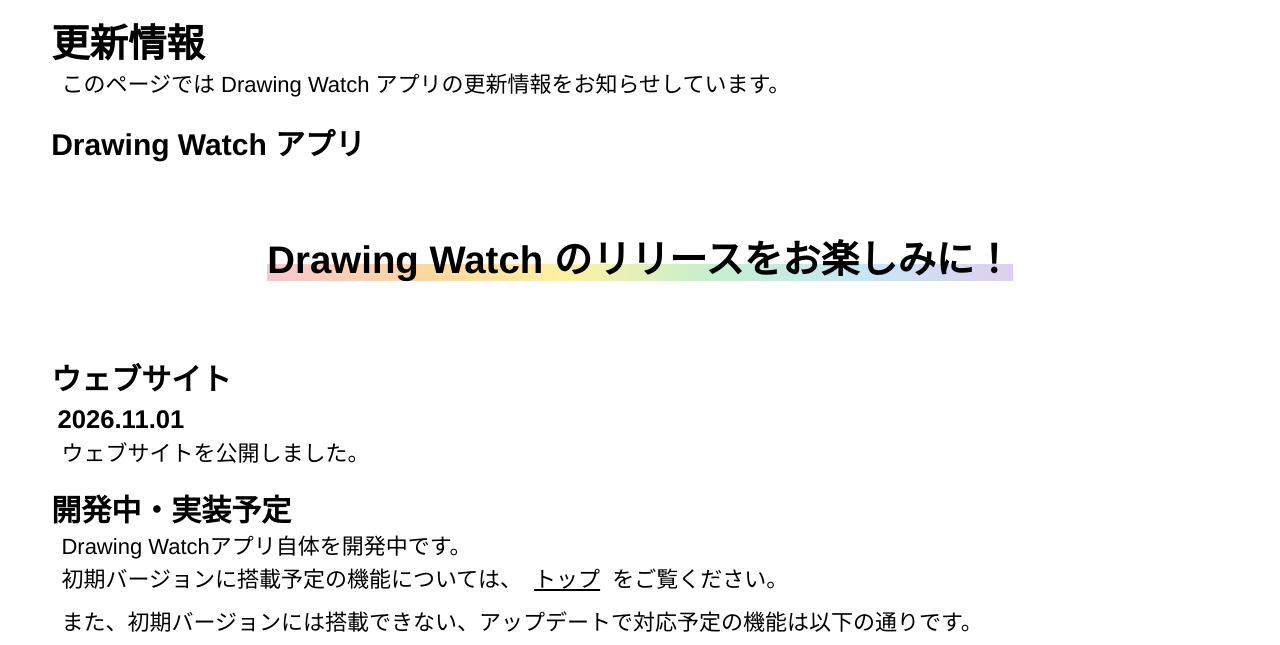
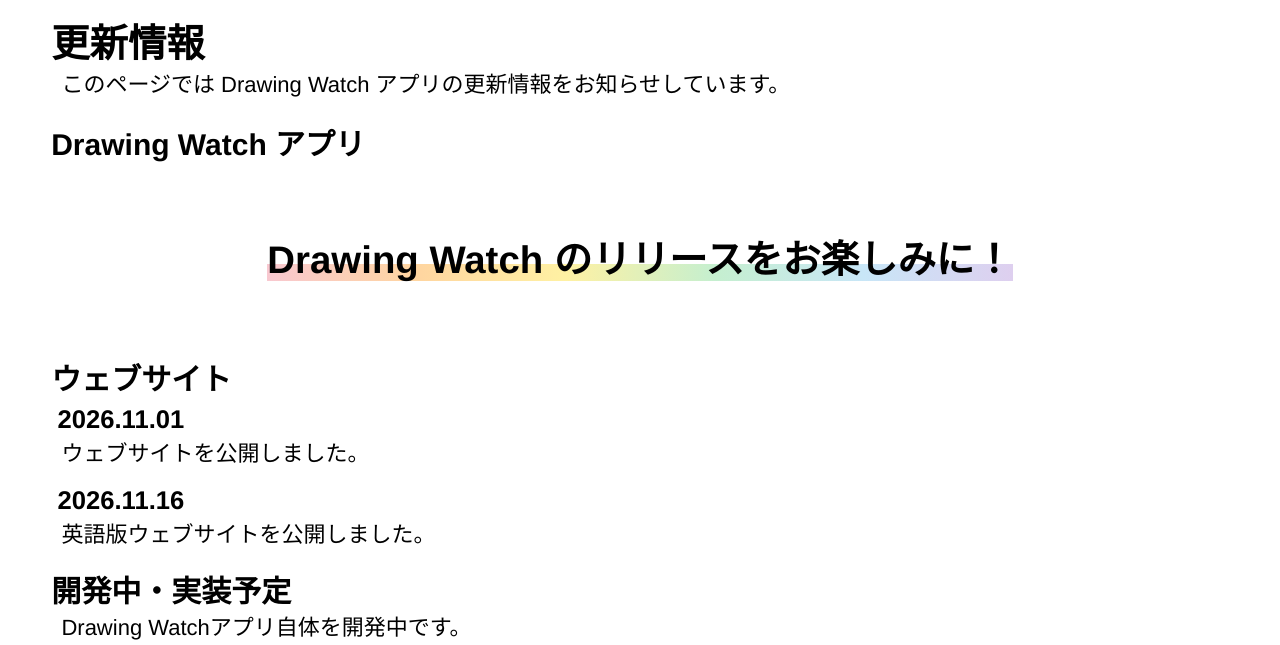
Before and after one commit to kensh000/drawingwatch, a plain HTML site: page update.html in a window 1280 px wide. Shown: the part 74-719 px from the top of the page. Drawn offline with Linux system fonts and the light colour scheme.

Commit message:
Add files via upload

```diff
--- a/update.html
+++ b/update.html
@@ -89,6 +89,8 @@
         <h4>ウェブサイト</h4>
         <h5 >2026.11.01</h5>
         <p>ウェブサイトを公開しました。</p> <!-- 公開前に変更！ -->
+        <h5>2026.11.16</h5>
+        <p>英語版ウェブサイトを公開しました。</p>
     </section>
 
     <section>
```
Also changed, not shown: update_en.html (+1 -1 lines).
